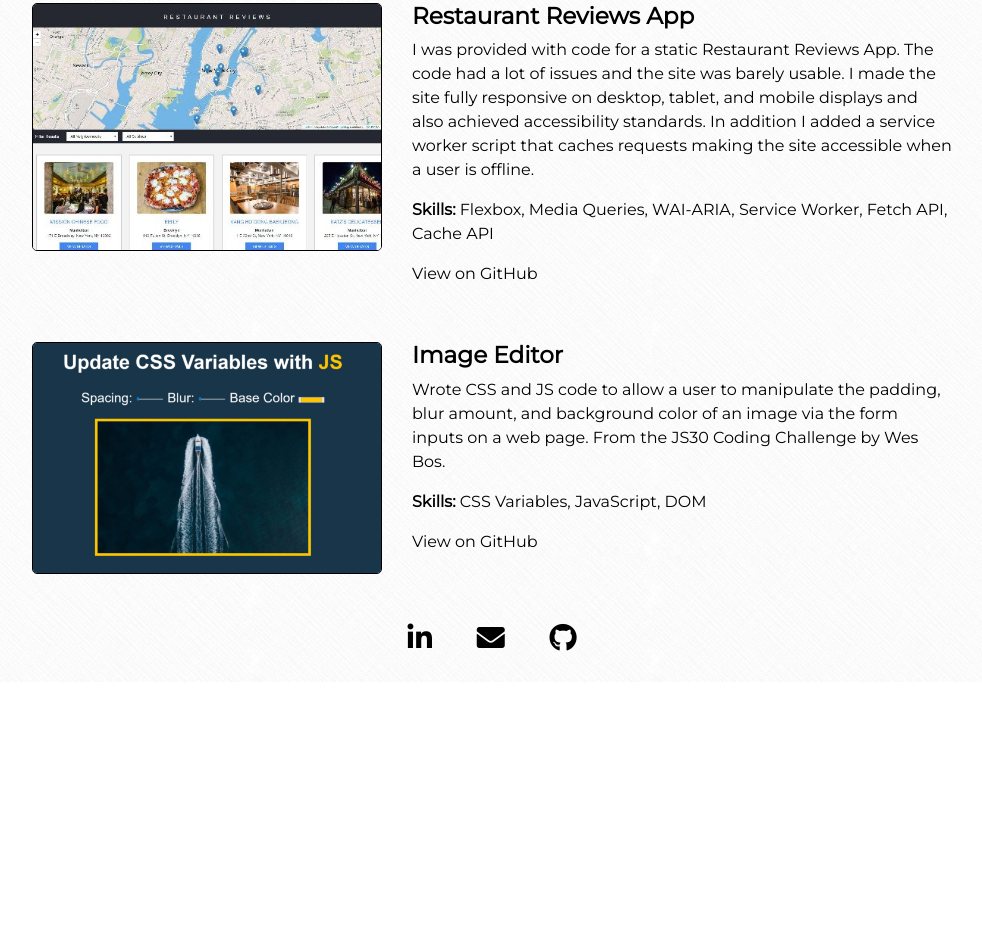
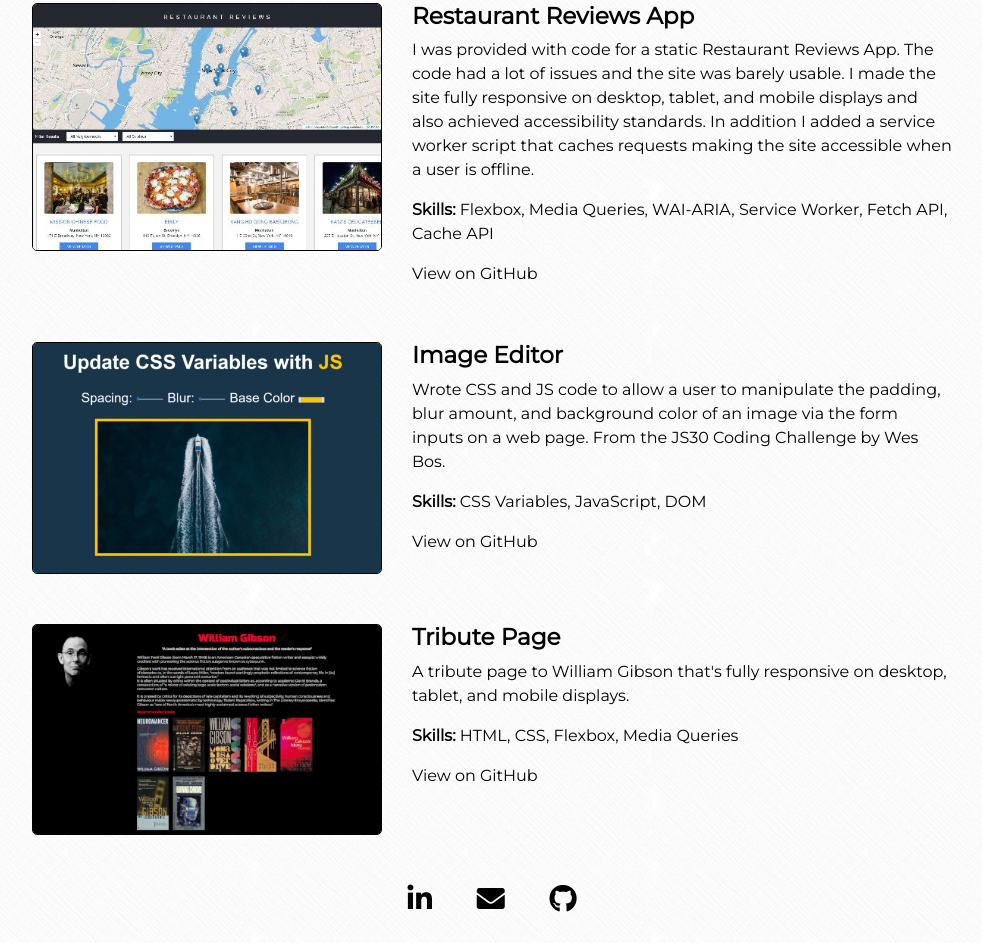
Before and after one commit to fredbouk/portfolio, a plain HTML site: page index.html in a window 1280 px wide. Shown: the part 1444-2387 px from the top of the page, without its empty margins (148-1130 px from the left). Before the commit the page ends 2126 px from the top, so only its background shows below. Drawn offline with nearby package versions, Linux system fonts and the light colour scheme.

Commit message:
Added project Tribute Page

```diff
--- a/index.html
+++ b/index.html
@@ -137,6 +137,22 @@
 
       </div>
 
+
+      <div class="row justify-content-center project">
+
+        <div class="col-8 col-md-4 col-lg-4">
+          <a href="https://fredbouk.github.io/fcc-tribute-page/" target="_blank"><img src="img/tribute-page.jpg" class="img-fluid project-img" alt="william gibson tribute website"></a>
+        </div>
+
+        <div class="col-12 col-md-8 col-lg-6">
+          <h3>Tribute Page</h3>
+          <p>A tribute page to William Gibson that's fully responsive on desktop, tablet, and mobile displays.</p>
+          <p><span class="skills">Skills:</span> HTML, CSS, Flexbox, Media Queries</p>
+          <a href="https://github.com/fredbouk/fcc-tribute-page" class="no-underline" target="_blank"><p>View on GitHub</p></a>
+        </div>
+
+      </div>
+
     </main>
 
     <footer>
```
Also changed, not shown: img/tribute-page.jpg (added).
